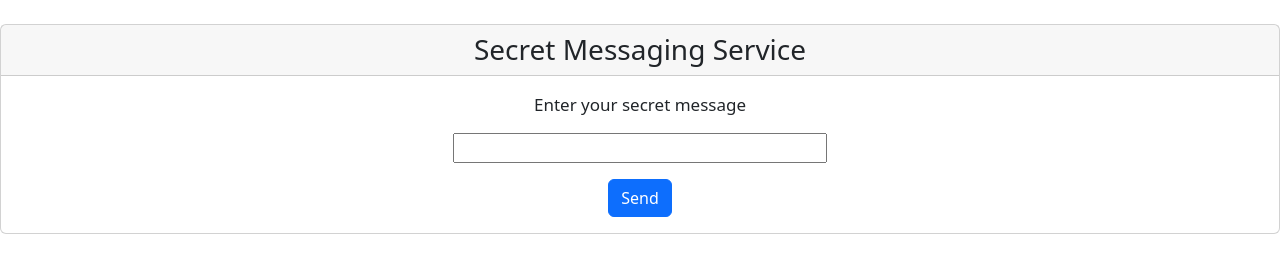
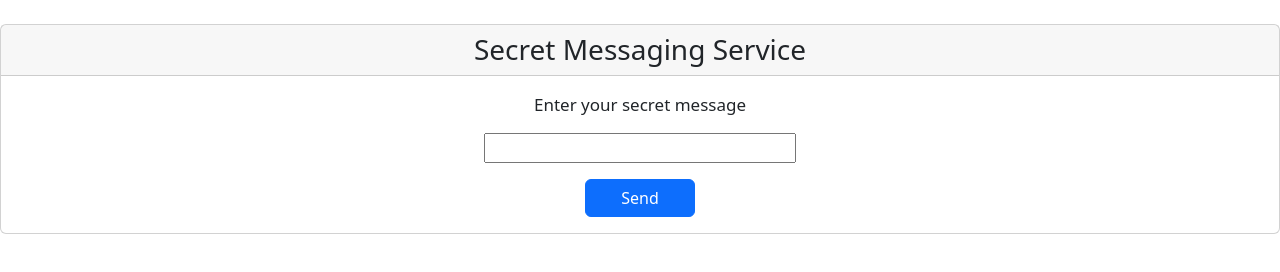
Before and after one commit to imanojg-hub/secret-message-app, a plain HTML site: page index.html in a window 1280 px wide. Drawn offline with nearby package versions, Linux system fonts and the light colour scheme.

Commit message:
Update index.html

```diff
--- a/index.html
+++ b/index.html
@@ -12,6 +12,7 @@
       integrity="sha384-gH2yIJqKdNHPEq0n4Mqa/HGKIhSkIHeL5AyhkYV8i59U5AR6csBvApHHNl/vI1Bx"
       crossorigin="anonymous"
     />
+    <link rel="stylesheet" href="styles.css" />
     <script src="script.js" defer></script>
   </head>
   <body>
@@ -34,8 +35,10 @@
           <label class="card-title" style="font-size: 17px"
             >Enter your secret message</label
           >
-          <input id="user-input" type="text" class="mt-2" style="width: 30%" />
-          <button class="btn btn-primary mt-3">Send</button>
+          <input id="user-input" type="text" class="mt-2" style="width: 25%" />
+          <button class="btn btn-primary mt-3" style="padding: 6px 35px">
+            Send
+          </button>
         </form>
       </div>
       <div
```
